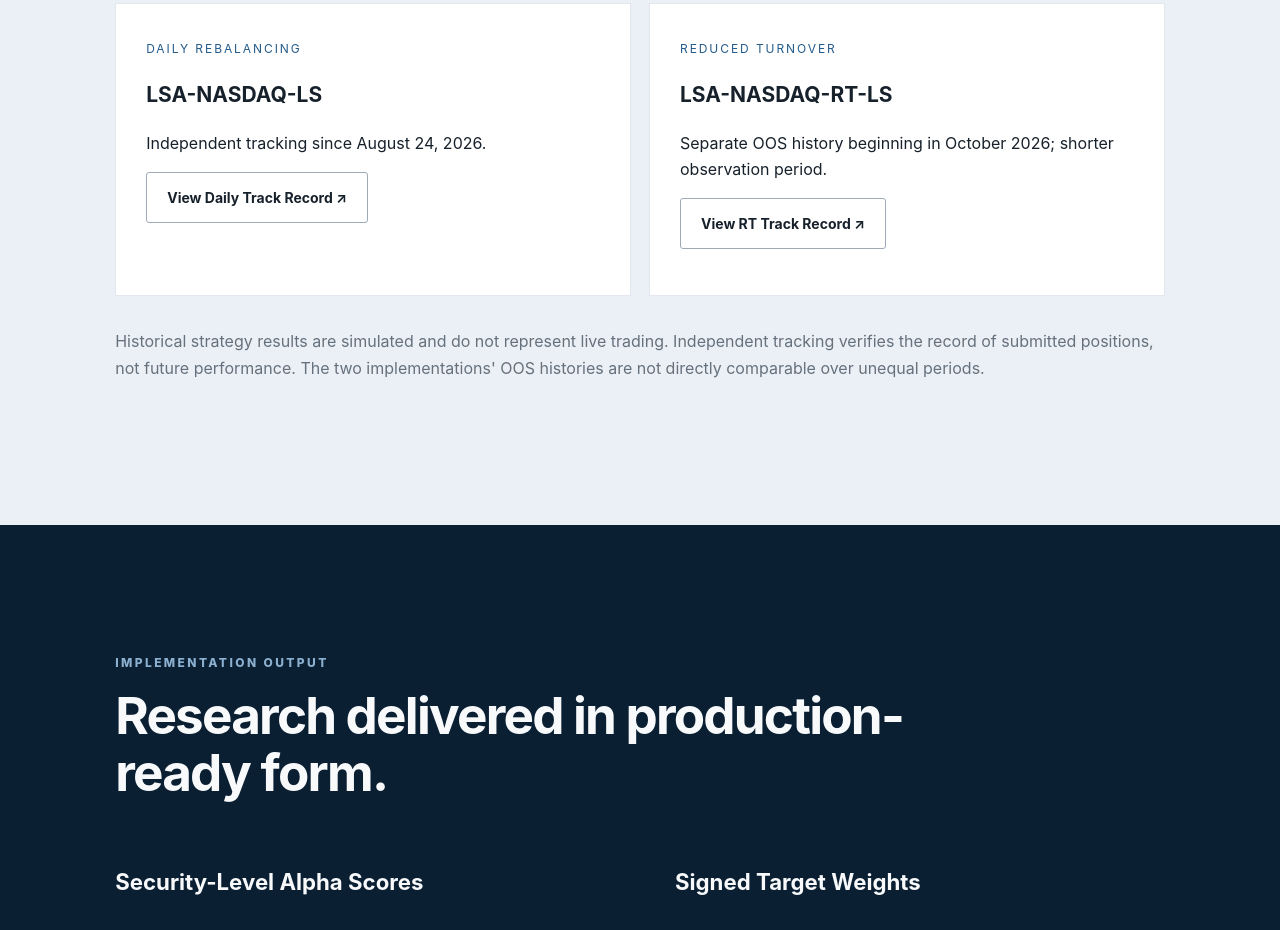
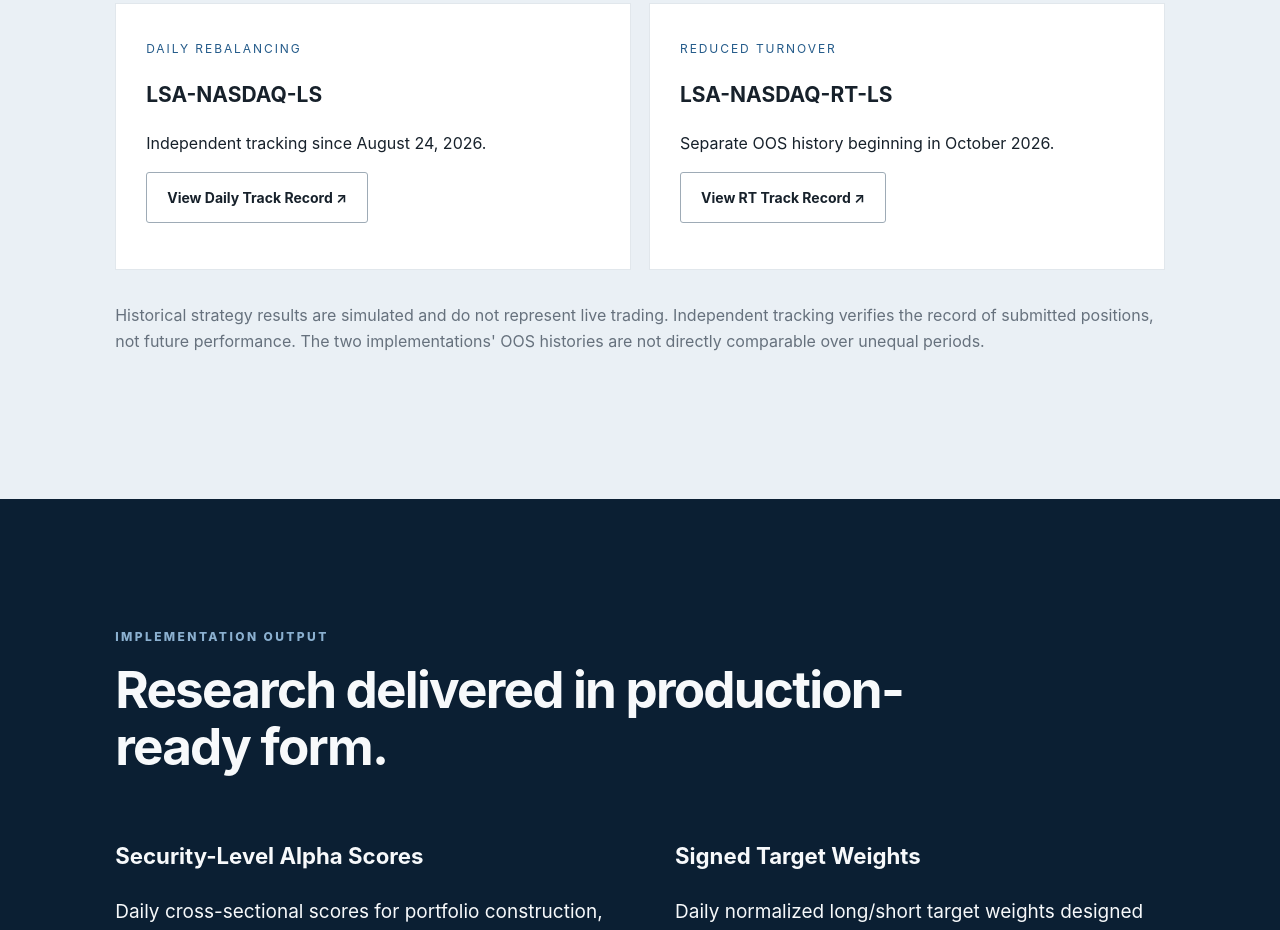
Before and after one commit to ds3236/ls-advisors-website, a plain HTML site: page institutional.html in a window 1280 px wide. Shown: the part 4255-5185 px from the top of the page. Drawn offline with Linux system fonts and the light colour scheme.

```diff
--- a/institutional.html
+++ b/institutional.html
@@ -45,7 +45,7 @@
 <p class="lead">Portfolio positions for both implementations are independently timestamped through validityBase, supporting a verifiable out-of-sample record.</p>
 <div class="cards three" style="grid-template-columns:repeat(auto-fit,minmax(min(100%,280px),1fr));margin:2rem 0;">
   <article><span>DAILY REBALANCING</span><h3>LSA-NASDAQ-LS</h3><p>Independent tracking since August 24, 2026.</p><p><a class="btn" href="https://portfolios.vbase.com/?sym=LSA-NASDAQ-LS" target="_blank" rel="noopener noreferrer">View Daily Track Record ↗</a></p></article>
-  <article><span>REDUCED TURNOVER</span><h3>LSA-NASDAQ-RT-LS</h3><p>Separate OOS history beginning in October 2026; shorter observation period.</p><p><a class="btn" href="https://portfolios.vbase.com/?sym=LSA-NASDAQ-RT-LS" target="_blank" rel="noopener noreferrer">View RT Track Record ↗</a></p></article>
+  <article><span>REDUCED TURNOVER</span><h3>LSA-NASDAQ-RT-LS</h3><p>Separate OOS history beginning in October 2026.</p><p><a class="btn" href="https://portfolios.vbase.com/?sym=LSA-NASDAQ-RT-LS" target="_blank" rel="noopener noreferrer">View RT Track Record ↗</a></p></article>
 </div>
 <p class="muted">Historical strategy results are simulated and do not represent live trading. Independent tracking verifies the record of submitted positions, not future performance. The two implementations' OOS histories are not directly comparable over unequal periods.</p>
 </section>
```
